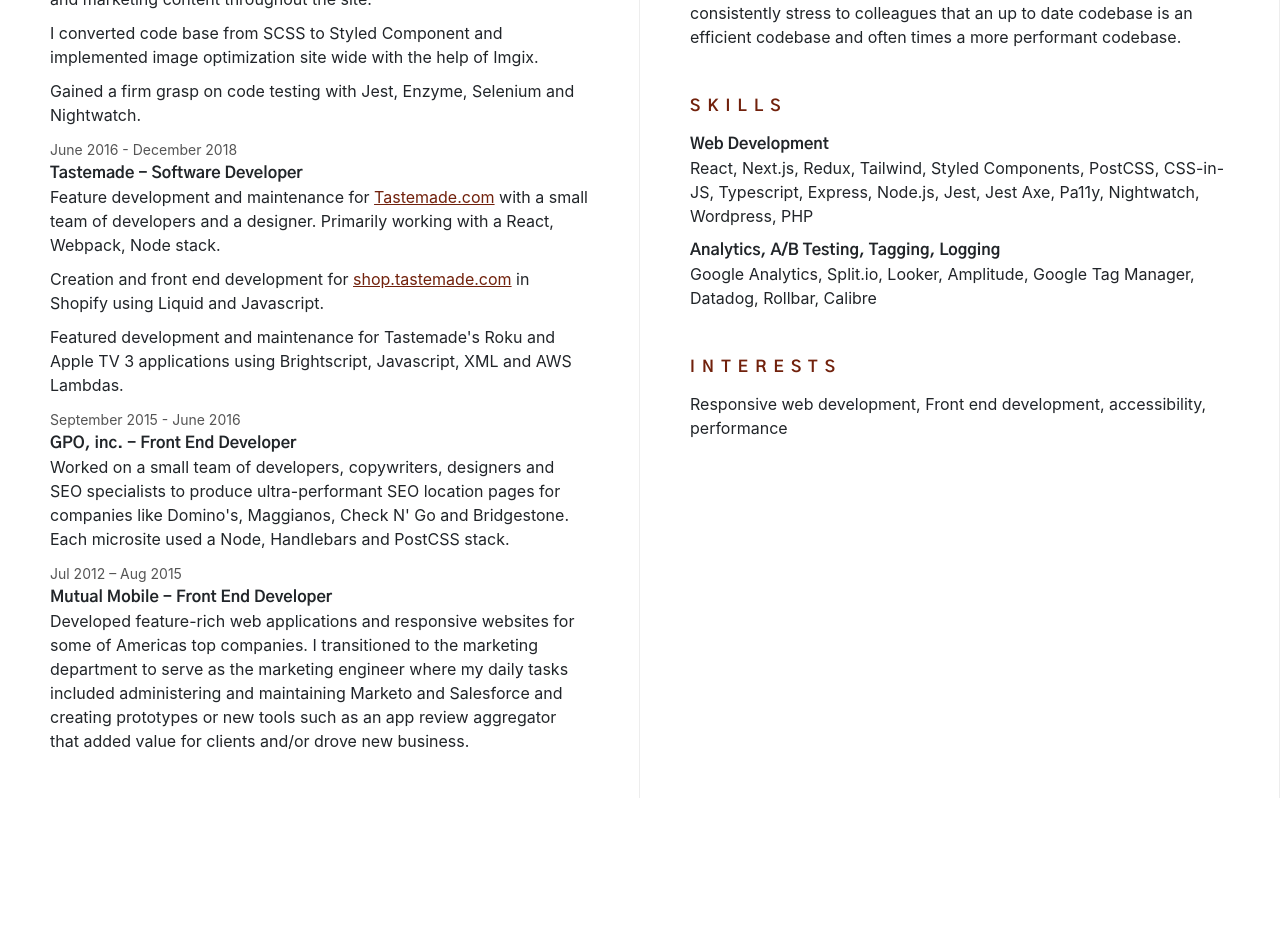
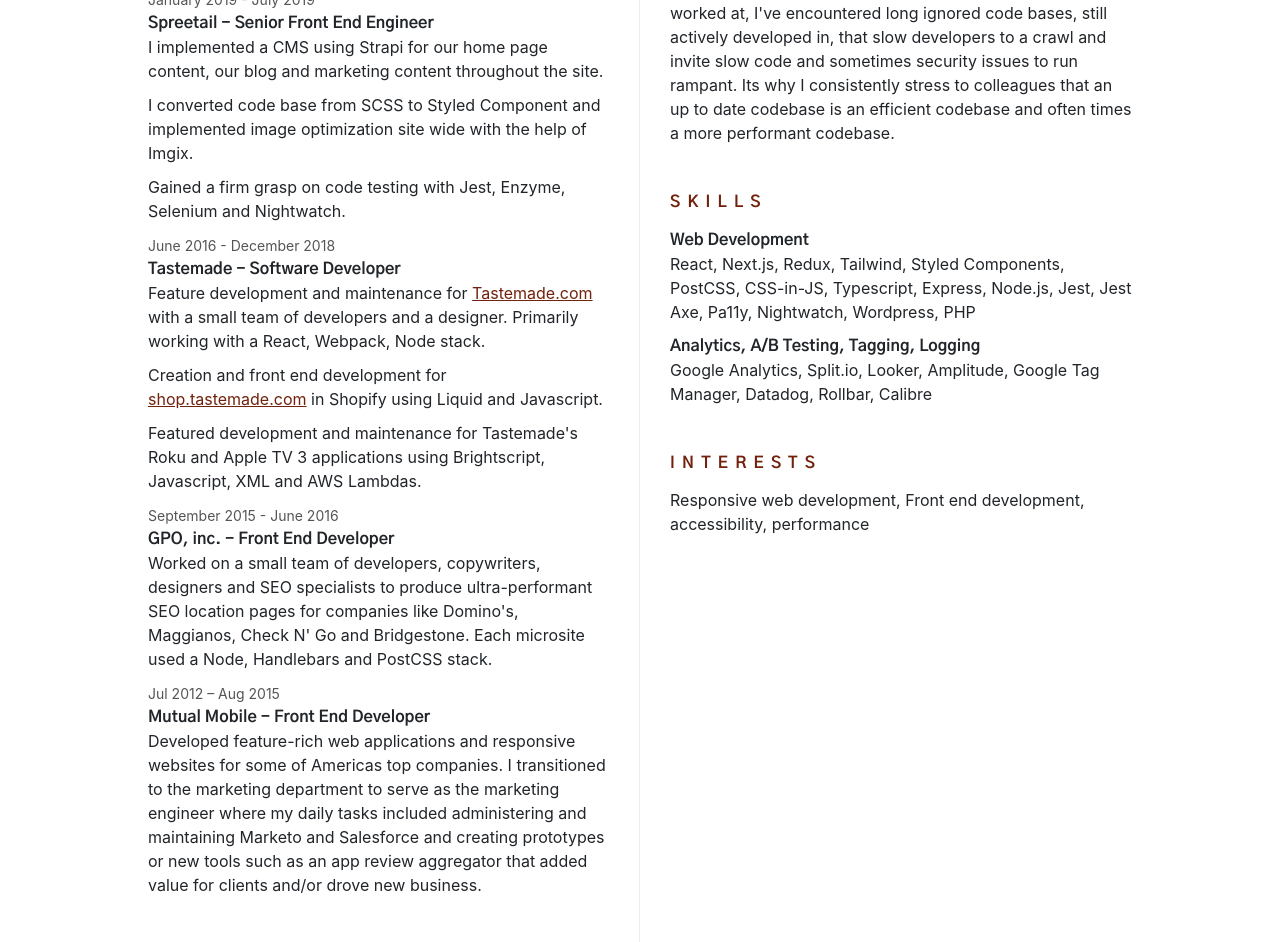
Before and after one commit to jonmhutch7/react-portfolio, a React (Create React App) app: page / in a window 1280 px wide. Shown: the part 680-1622 px from the top of the page. Before the commit the page ends 1478 px from the top, so only its background shows below. Built offline with nearby package versions, Linux system fonts and the light colour scheme.

Commit message:
Small style updates

```diff
--- a/package.json
+++ b/package.json
@@ -8,10 +8,10 @@
     }
   },
   "dependencies": {
-    "react": "^16.8.6",
-    "react-dom": "^16.8.6",
+    "react": "^17.0.2",
+    "react-dom": "^17.0.2",
     "react-scripts": "^4.0.3",
-    "styled-components": "^5.0.0-beta.8"
+    "styled-components": "^5.3.0"
   },
   "scripts": {
     "start": "react-scripts start",
--- a/src/App.js
+++ b/src/App.js
@@ -19,28 +19,29 @@
         <Column>
           <Item active={active === "1"}>
             <ItemHeader>Experience</ItemHeader>
-            <div>
+            <List>
+              <li>
                 <Date>August 2019 - Present</Date>
                 <h3>Leafly - Senior Software Engineer</h3>
                 <p>Lead Engineer for content on leaflymarket.com and leafly.com. Includes news, learn and glossary hubs using Wordpress as well marketing content site wide using Directus. Accomplishments include revitalizing and refactoring long neglected Wordpress codebase, implementing React.js blocks within Gutenberg editor, defining architecture for Directus integration, working with writers and designers to create new content hubs and features. Currently leading the effort to transition Wordpress to headless mode.</p>
                 <p>Frontend guild leader responsible for running monthly meetings and as advocate between design and engineering teams. Lead multiple efforts to help design align with engineering in process, style guide and component library.</p>
                 <p>Doubled lighthouse and core web vitals scores on home, strain and news pages (~60% of total site traffic) by creating a custom image component with imgix, reducing bundle sizes by nearly 50% and refactoring pages to optimize load times.</p>
-            </div>
-            <div>
+              </li>
+              <li>
                 <Date>January 2019 - July 2019</Date>
                 <h3>Spreetail - Senior Front End Engineer</h3>
                 <p>I implemented a CMS using Strapi for our home page content, our blog and marketing content throughout the site.</p>
                 <p>I converted code base from SCSS to Styled Component and implemented image optimization site wide with the help of Imgix.</p>
                 <p>Gained a firm grasp on code testing with Jest, Enzyme, Selenium and Nightwatch.</p>
-            </div>
-            <div>
+              </li>
+              <li>
                 <Date>June 2016 - December 2018</Date>
                 <h3>Tastemade - Software Developer</h3>
                 <p>Feature development and maintenance for <a href="https://www.tastemade.com/">Tastemade.com</a> with a small team of developers and a designer. Primarily working with a React, Webpack, Node stack.</p>
                 <p>Creation and front end development for <a href="https://shop.tastemade.com/">shop.tastemade.com</a> in Shopify using Liquid and Javascript.</p>
                 <p>Featured development and maintenance for Tastemade's Roku and Apple TV 3 applications using Brightscript, Javascript, XML and AWS Lambdas.</p>
-            </div>
-            <div>
+              </li>
+              <li>
                 <Date>September 2015 - June 2016</Date>
                 <h3>
                   GPO, inc. - Front End Developer
@@ -48,8 +49,8 @@
                 <p>
                   Worked on a small team of developers, copywriters, designers and SEO specialists to produce ultra-performant SEO location pages for companies like Domino's, Maggianos, Check N' Go and Bridgestone. Each microsite used a Node, Handlebars and PostCSS stack.
                 </p>
-            </div>
-            <div>
+              </li>
+              <li>
                 <Date>Jul 2012 – Aug 2015</Date>
                 <h3>
                   Mutual Mobile - Front End Developer
@@ -57,7 +58,8 @@
                 <p>
                   Developed feature-rich web applications and responsive websites for some of Americas top companies. I transitioned to the marketing department to serve as the marketing engineer where my daily tasks included administering and maintaining Marketo and Salesforce and creating prototypes or new tools such as an app review aggregator that added value for clients and/or drove new business.
                 </p>
-            </div>
+              </li>
+            </List>
           </Item>
         </Column>
         <Column>
@@ -92,9 +94,14 @@
     display: block;
   }
   > div:last-child {
-  -right: none;
+    border-right: none;
   }
 `
+const List = styled.ul`
+  list-style: none;
+  padding: 0;
+  margin: 0;
+`;
 const Date = styled.span`
   font-size: 14px;
   color: #555;
--- a/src/components/Column.jsx
+++ b/src/components/Column.jsx
@@ -15,8 +15,14 @@
 	flex-grow: 1;
 	flex-basis: 50%;
 	flex-shrink: 1;
-	padding: 0 50px;
+  padding: 0 20px;
 	border-right: 1px solid #ededed;
+  &:first-child {
+    padding-right: 30px;
+  }
+  &:last-child {
+    padding-left: 30px;
+  }
   @media screen and (max-width: 768px) {
     padding: 0 30px;
     max-width: 600px;
--- a/src/styles/reset.css
+++ b/src/styles/reset.css
@@ -42,7 +42,7 @@
   color: #212529;
   text-align: left;
   background-color: #fff;
-  max-width: 1400px;
+  max-width: 1024px;
   margin: 0 auto;
 }
 
```
Also changed, not shown: 1 other file (tests, documents, lock files or other folders). Lines whose indentation alone changed are shown as unchanged.
